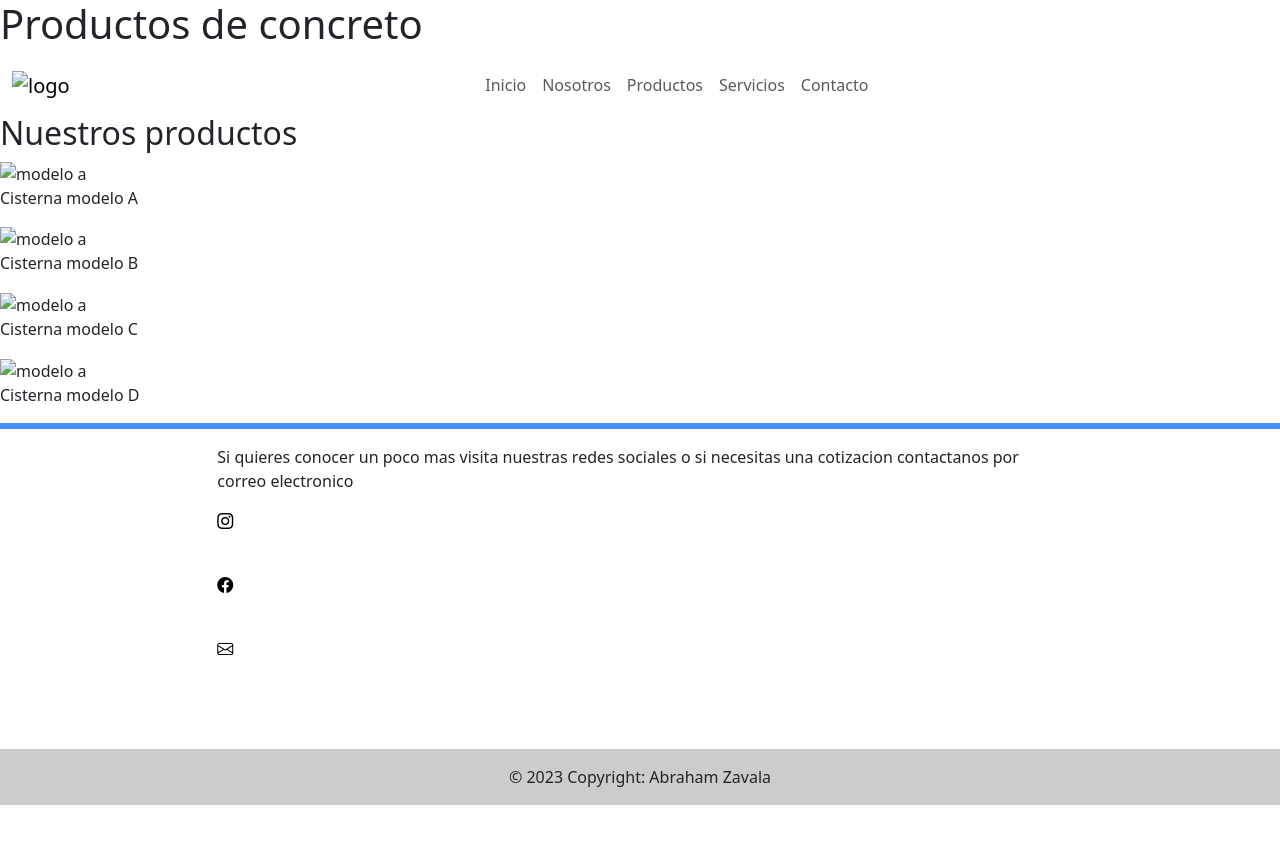
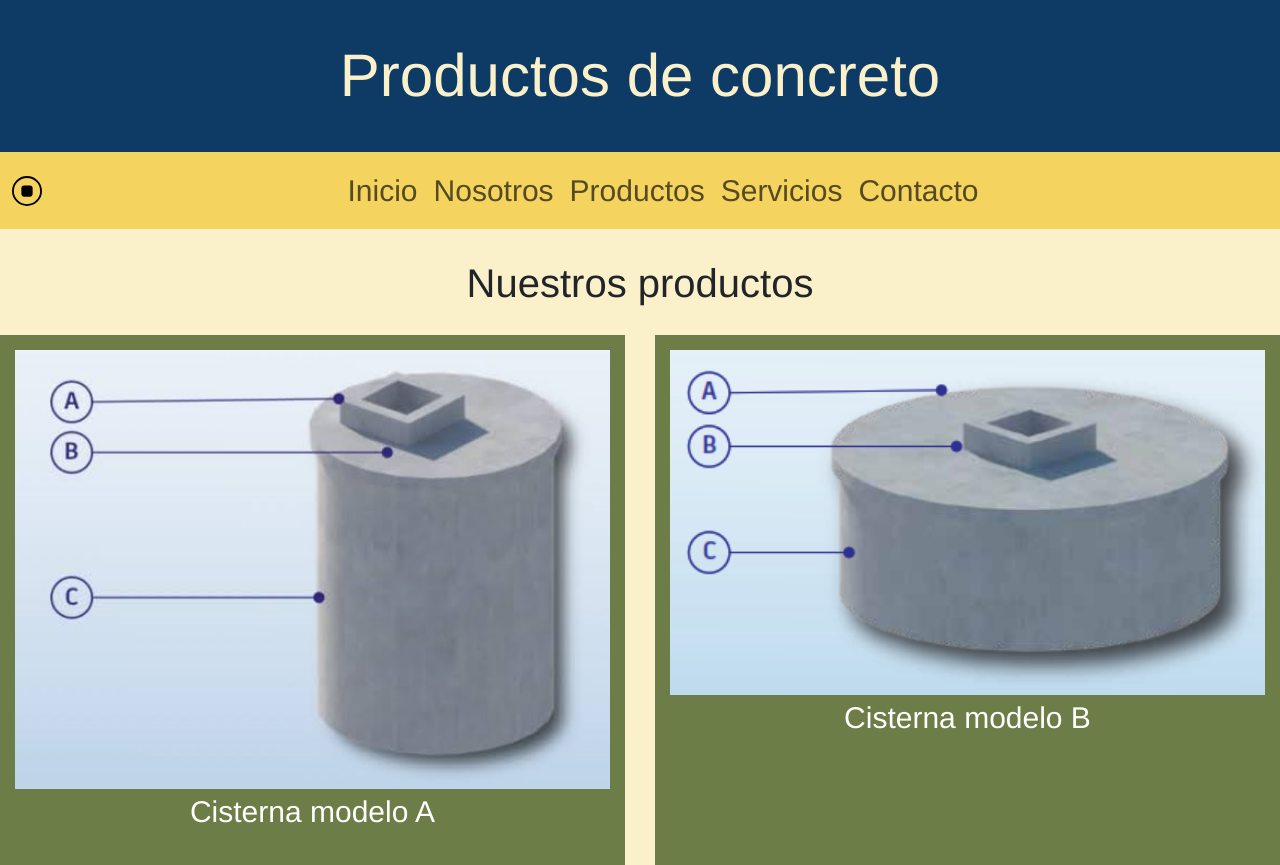
Before and after one commit to AbrahamZ3/PF-Zavala, a plain HTML site: page pages/productos.html in a window 1280 px wide. Shown: the top 865 px of the page. Before the commit the page ends 805 px from the top, so only its background shows below. Drawn offline with nearby package versions, Linux system fonts and the light colour scheme; the site is published under a folder, as on GitHub Pages, so addresses that start at the root find nothing.

Commit message:
prueba enlaces 4

```diff
--- a/pages/productos.html
+++ b/pages/productos.html
@@ -13,7 +13,7 @@
   <!-- ICONOS -->
   <link rel="stylesheet" href="https://cdn.jsdelivr.net/npm/bootstrap-icons@1.10.5/font/bootstrap-icons.css">
   <!-- CSS -->
-  <link rel="stylesheet" href="/css/style.css">
+  <link rel="stylesheet" href="../css/style.css">
 
   <title>Productos de concreto: Productos</title>
 </head>
@@ -24,7 +24,7 @@
     <h1 class="titulo">Productos de concreto</h1>
     <nav class="navbar navbar-expand-lg navbar-ligth">
       <div class="container-fluid">
-        <a class="navbar-brand" href="#"> <img src="/assets/icon/stop-circle.svg" width="30" alt="logo"></a>
+        <a class="navbar-brand" href="#"> <img src="../assets/icon/stop-circle.svg" width="30" alt="logo"></a>
         <button class="navbar-toggler " type="button" data-bs-toggle="collapse" data-bs-target="#navbarNav"
           aria-controls="navbarNav" aria-expanded="false" aria-label="Toggle navigation">
           <span class="navbar-toggler-icon"></span>
@@ -32,19 +32,19 @@
         <div class="collapse navbar-collapse justify-content-center" id="navbarNav">
           <ul class="navbar-nav d-flex justify-content-center align-items-center ">
             <li class="nav-item">
-              <a class="nav-link" href="/index.html">Inicio</a>
+              <a class="nav-link" href="../index.html">Inicio</a>
             </li>
             <li class="nav-item">
-              <a class="nav-link" href="/pages/nosotros.html">Nosotros</a>
+              <a class="nav-link" href="./nosotros.html">Nosotros</a>
             </li>
             <li class="nav-item">
-              <a class="nav-link" active" aria-current="page" href="/pages/productos.html">Productos</a>
+              <a class="nav-link" active" aria-current="page" href="./productos.html">Productos</a>
             </li>
             <li class="nav-item">
-              <a class="nav-link" href="/pages/servicios.html">Servicios</a>
+              <a class="nav-link" href="./servicios.html">Servicios</a>
             </li>
             <li class="nav-item">
-              <a class="nav-link" href="/pages/contacto.html">Contacto</a>
+              <a class="nav-link" href="./contacto.html">Contacto</a>
             </li>
             </li>
           </ul>
@@ -64,28 +64,28 @@
 
     <div class="grillas">
       <div class="producto">
-        <img class="producto-imagen" src="/assets/img/modeloa.jpg" alt="modelo a">
+        <img class="producto-imagen" src="../assets/img/modeloa.jpg" alt="modelo a">
         <div class="producto-inf">
           <p class="producto-nombre">Cisterna modelo A</p>
         </div>
       </div> <!-- FIN PRODUCTO A -->
 
       <div class="producto">
-        <img class="producto-imagen" src="/assets/img/modelob.png" alt="modelo a">
+        <img class="producto-imagen" src="../assets/img/modelob.png" alt="modelo a">
         <div class="producto-inf">
           <p class="producto-nombre">Cisterna modelo B</p>
         </div>
       </div> <!-- FIN PRODUCTO A -->
 
       <div class="producto">
-        <img class="producto-imagen" src="/assets/img/modeloc.png" alt="modelo a">
+        <img class="producto-imagen" src="../assets/img/modeloc.png" alt="modelo a">
         <div class="producto-inf">
           <p class="producto-nombre">Cisterna modelo C</p>
         </div>
       </div> <!-- FIN PRODUCTO A -->
 
       <div class="producto">
-        <img class="producto-imagen" src="/assets/img/modelod.png" alt="modelo a">
+        <img class="producto-imagen" src="../assets/img/modelod.png" alt="modelo a">
         <div class="producto-inf">
           <p class="producto-nombre">Cisterna modelo D</p>
         </div>
```
Also changed, not shown: pages/nosotros.html (+7 -7 lines), pages/servicios.html (+8 -13 lines).
